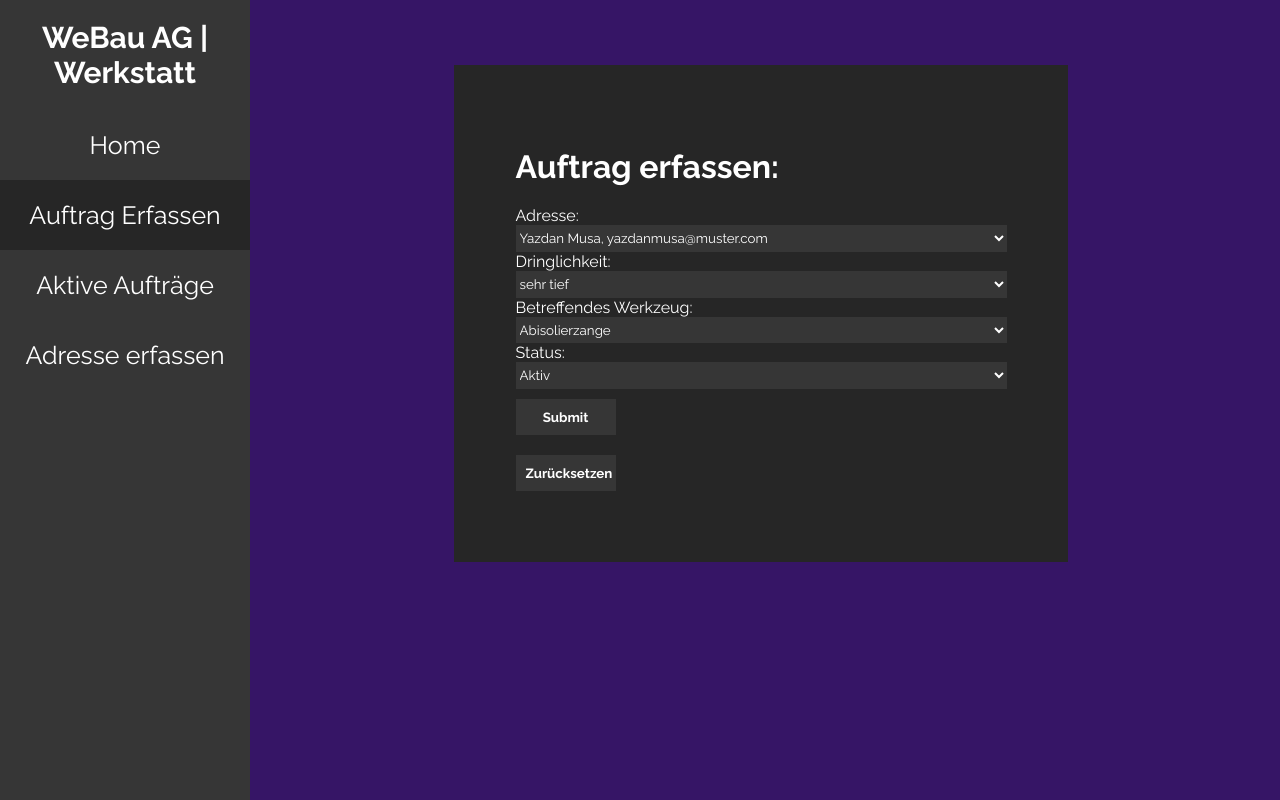
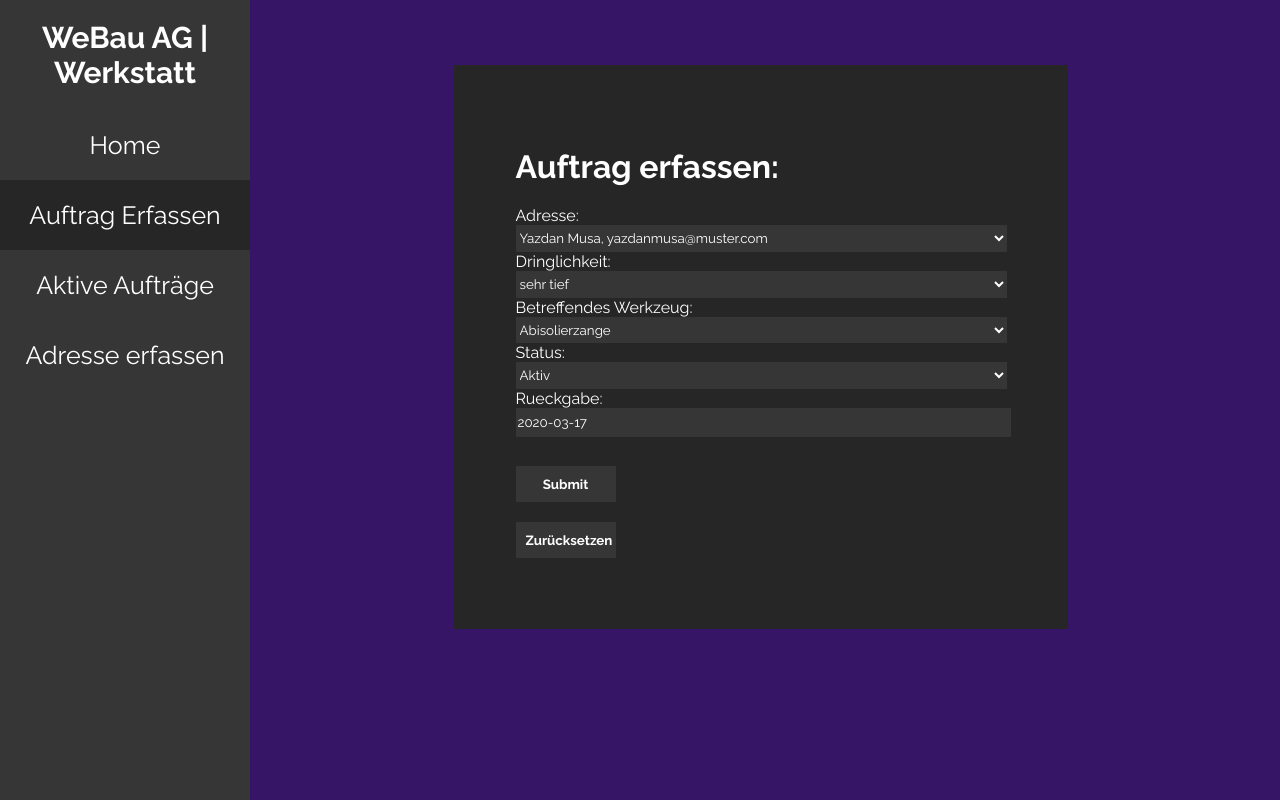
Before and after one commit to Zayden16/uk307-ehym, a PHP site: page /createorder in a window 1280 px wide. Run offline with PHP 8.4, Linux system fonts and the light colour scheme; data comes from the database, SQL or seed files in the repository.

Commit message:
finalcommit

```diff
--- a/app/Models/order.php
+++ b/app/Models/order.php
@@ -11,6 +11,7 @@ class order {
     public $toolName;
     public $f_statusId;
     public $statusName;
+    public $d_erfasst;
 
     /**
      * order constructor.
@@ -24,10 +25,12 @@ class order {
      * @param $toolName
      * @param $statusID
      * @param $statusName
+     * @param $d_erfasst
      */
-    public function __construct($orderId = null, $f_addressId= null, $addressName= null, $f_importanceId= null, $importanceName= null, $totalTime= null, $f_toolId= null, $toolName= null, $statusID= null, $statusName= null)
+    public function __construct($orderId = null, $d_erfasst = null, $f_addressId= null, $addressName= null, $f_importanceId= null, $importanceName= null, $totalTime= null, $f_toolId= null, $toolName= null, $statusID= null, $statusName= null, $d_rueckgabe = null)
     {
         $this->orderId = $orderId;
+        $this->d_erfasst = $d_erfasst;
         $this->f_addressId = $f_addressId;
         $this->addressName = $addressName;
         $this->f_importanceId = $f_importanceId;
@@ -37,12 +40,13 @@ class order {
         $this->toolName = $toolName;
         $this->f_statusId = $statusID;
         $this->statusName = $statusName;
+        $this->d_rueckgabe = $d_rueckgabe;
     }
 
 
     public function create()
     {
-        $statement = connectToDatabase()->prepare('INSERT INTO `orders` (F_addressID, F_importanceID, F_toolID, F_statusID) VALUES (:address, :importance, :tool, :status)');
+        $statement = connectToDatabase()->prepare('INSERT INTO `orders` (F_addressID, F_importanceID, F_toolID, F_statusID, D_erfasst) VALUES (:address, :importance, :tool, :status, NOW())');
         $statement->bindParam(':address', $this->f_addressId, PDO::PARAM_STR);
         $statement->bindParam(':importance', $this->f_importanceId, PDO::PARAM_STR);
         $statement->bindParam(':tool', $this->f_toolId, PDO::PARAM_STR);
@@ -51,7 +55,7 @@ class order {
     }
 
     public static function getAllActive(){
-        $statement = connectToDatabase()->prepare('SELECT orderID, address.addressid, address.name, importances.importanceID, Importances.importanceText, importances.totalTime, tools.toolID, tools.toolName, status.statusID, status.statusName FROM `orders` INNER JOIN address ON Orders.F_addressID = address.addressID INNER JOIN status ON Orders.F_statusID=status.statusID INNER JOIN importances ON Orders.F_importanceID=importances.importanceID INNER JOIN tools ON Orders.F_toolID=tools.toolID WHERE statusID = 1 ');
+        $statement = connectToDatabase()->prepare('SELECT orderID, D_erfasst, address.addressid, address.name, importances.importanceID, Importances.importanceText, importances.totalTime, tools.toolID, tools.toolName, status.statusID, status.statusName FROM `orders` INNER JOIN address ON Orders.F_addressID = address.addressID INNER JOIN status ON Orders.F_statusID=status.statusID INNER JOIN importances ON Orders.F_importanceID=importances.importanceID INNER JOIN tools ON Orders.F_toolID=tools.toolID WHERE statusID = 1 ORDER BY `importances`.`totalTime` ASC ');
         $statement->execute();
         $result = $statement->fetchAll();
         $orders = [];
@@ -63,7 +67,7 @@ class order {
 
     public static function getById($id)
     {
-        $statement = connectToDatabase()->prepare('SELECT orderID, address.addressid, address.name, importances.importanceID, Importances.importanceText, importances.totalTime, tools.toolID, tools.toolName, status.statusID, status.statusName FROM `orders` INNER JOIN address ON Orders.F_addressID = address.addressID INNER JOIN status ON Orders.F_statusID=status.statusID INNER JOIN importances ON Orders.F_importanceID=importances.importanceID INNER JOIN tools ON Orders.F_toolID=tools.toolID WHERE orderId = :id');
+        $statement = connectToDatabase()->prepare('SELECT orderID, D_erfasst, address.addressid, address.name, importances.importanceID, Importances.importanceText, importances.totalTime, tools.toolID, tools.toolName, status.statusID, status.statusName FROM `orders` INNER JOIN address ON Orders.F_addressID = address.addressID INNER JOIN status ON Orders.F_statusID=status.statusID INNER JOIN importances ON Orders.F_importanceID=importances.importanceID INNER JOIN tools ON Orders.F_toolID=tools.toolID WHERE orderId = :id');
         $statement->bindParam(':id', $id, PDO::PARAM_INT);
         $statement->execute();
 
@@ -72,7 +76,7 @@ class order {
 
 
     private static function dbResultToTask($o){
-        return new order($o['orderID'], $o['addressid'], $o['name'], $o['importanceID'], $o['importanceText'], $o['totalTime'], $o['toolID'], $o['toolName'], $o['statusID'], $o['statusName']);
+        return new order($o['orderID'], $o['D_erfasst'], $o['addressid'], $o['name'], $o['importanceID'], $o['importanceText'], $o['totalTime'], $o['toolID'], $o['toolName'], $o['statusID'], $o['statusName']);
       }
 
 
--- a/app/Views/CreateOrder.View.php
+++ b/app/Views/CreateOrder.View.php
@@ -56,6 +56,8 @@
             }
             ?>
             </select>
+            <label for="rueckgabe">Rueckgabe:</label>
+            <input class="form-input" name="rueckgabe" type="text" id="rueckgabe" readonly value=<?php $date = date('Y-m-d', strtotime('+'.$currentImportance->totalTime . 'days'));echo $date?> > <br />
 
             <button type="submit">Submit</button>
             <button id="reset-button" type="reset">Zurücksetzen</button>
--- a/app/Views/Orders.View.php
+++ b/app/Views/Orders.View.php
@@ -28,6 +28,7 @@
                 <th>Werkzeug</th>
                 <th>Dringlichkeit</th>
                 <th>Dauer</th>
+                <th>Datum Erfasst</th>
                 <th>Bearbeiten</th>
             </tr>
             <?php
@@ -39,6 +40,7 @@
                     echo "<td>$order->toolName</td>";
                     echo "<td>$order->importanceName</td>";
                     echo "<td>$order->totalTime</td>";
+                    echo "<td>$order->d_erfasst</td>";
                     echo "<td> <button onClick=editObject(" . $order->orderId . ")>Bearbeiten</button></td>";
             }
             ?>
--- a/misc/bauunternehmen.sql
+++ b/misc/bauunternehmen.sql
@@ -35,6 +35,7 @@ CREATE TABLE `bauunternehmen`.`orders` (
     `F_importanceID` INT NULL,
     `F_toolID` INT NULL,
     `F_statusID` INT NULL,
+    `D_erfasst` DATE
     PRIMARY KEY (`orderID`)
 );
 
```
